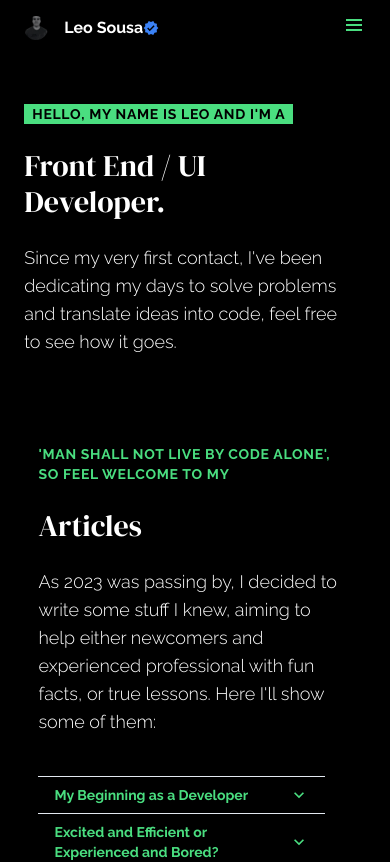
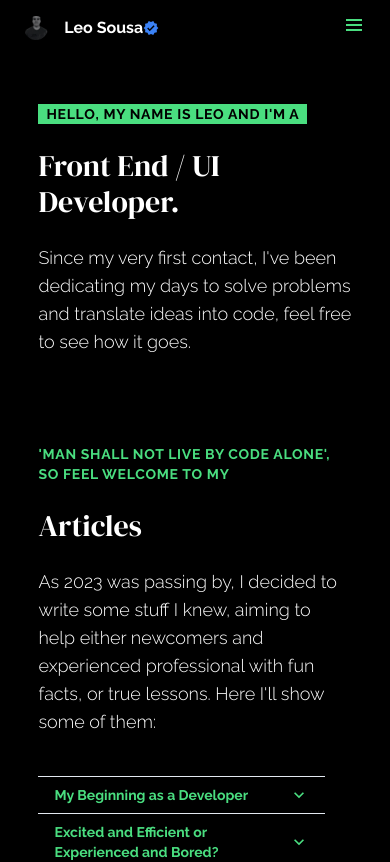
Before and after one commit to sousalmdev/portfoolio, a Next.js app: page / in a window 390 px wide. Shown: the top 862 px of the page. Built offline with nearby package versions, Linux system fonts and the light colour scheme.

Commit message:
Atualizar o introducing.tsx

```diff
--- a/app/components/introducing.tsx
+++ b/app/components/introducing.tsx
@@ -6,7 +6,7 @@
 
 export const Introducing = () => {
     return (
-      <> <div className="flex items-center justify-normal md:justify-between">
+      <> <div className="flex items-center justify-center md:justify-between">
         <div
           id="#presentation"
           className="animate-fade-in-bottom py-10 text-left w-11/12 md:w-full"
```
